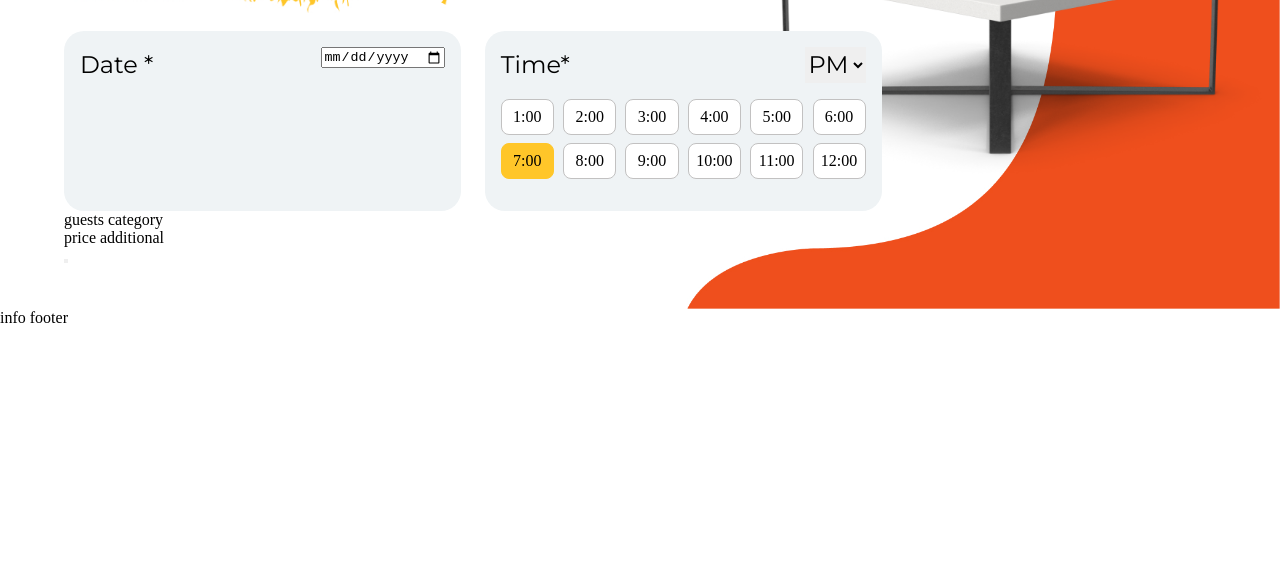
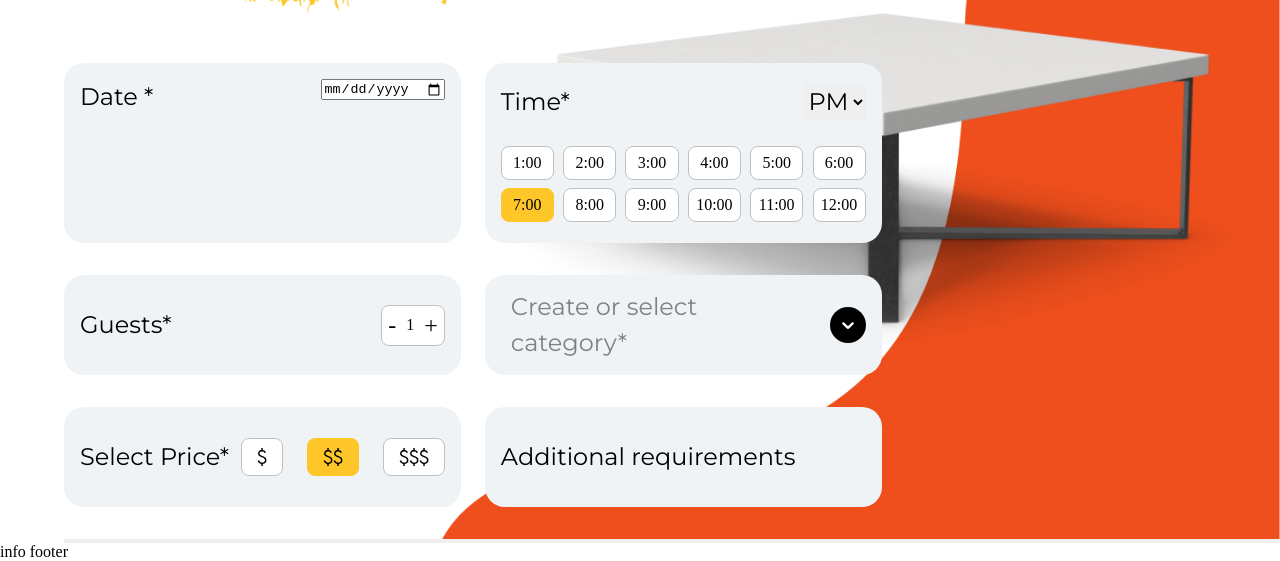
Before and after one commit to narekmaralchyan13/anoty1, a Gatsby site: page / in a window 1280 px wide. Shown: the part 315-876 px from the top of the page. Built offline with nearby package versions, Linux system fonts and the light colour scheme; Gatsby itself is replaced by a stand-in of ours.

Commit message:
added price select

```diff
--- a/package.json
+++ b/package.json
@@ -8,6 +8,7 @@
   },
   "author": "Kyle Mathews <mathews.kyle@gmail.com>",
   "dependencies": {
+    "@fontsource/cabin": "^4.5.10",
     "@fontsource/montserrat": "^4.5.14",
     "@fontsource/titan-one": "^4.5.9",
     "gatsby": "^5.8.0",
@@ -17,7 +18,8 @@
     "gatsby-source-filesystem": "^5.8.0",
     "gatsby-transformer-sharp": "^5.8.0",
     "react": "^18.2.0",
-    "react-dom": "^18.2.0"
+    "react-dom": "^18.2.0",
+    "react-select": "^5.7.2"
   },
   "devDependencies": {
     "prettier": "^2.8.7"
--- /dev/null
+++ b/src/components/conditionSelectors/conditions.module.css
@@ -0,0 +1,80 @@
+.selects {
+    width: 30%;
+    min-width: 290px;
+    height: 68px;
+    background-color: #EFF3F5;
+    border-radius: 20px;
+    display: flex;
+    justify-content: space-between;
+    align-items: center;
+    padding: 16px;
+}
+
+.inputName {
+    font-family: Montserrat;
+    font-size: 24px;
+    font-weight: 400;
+    line-height: 36px;
+    letter-spacing: 0em;
+    text-align: left;
+
+}
+.guests{
+    padding: 6px ;
+    background-color: white;
+    border: 1px solid #C2C1C1;
+    border-radius: 8px;
+    display: flex;
+    justify-content: center;
+    align-items: center;
+    gap: 4px;
+    font-size: 24px;
+
+
+}
+.guestsNumber{
+    width: 20px ;
+    border: none;
+    outline: none;
+    font-family: Cabin;
+    font-size: 16px !important;
+    text-align: center;
+}
+.guestsNumber::-webkit-inner-spin-button {
+    -webkit-appearance: none;
+    margin: 0;
+  }
+  .btn{
+    cursor: pointer;
+  }
+
+.categories{
+    width: 100%;
+    border: none;
+    outline: none;
+}
+.prices{
+    display: flex;
+    gap: 24px;
+}
+.price{
+    height: 36px;
+    border-radius: 8px;
+    padding: 0 15px;
+    background-color: white;
+    border: 1px solid #C2C1C1;
+    display: flex;
+    justify-content: center;
+    align-items: center;
+    cursor: pointer;
+}
+.selectedPrice{
+    height: 36px;
+    border-radius: 8px;
+    padding: 0 15px;
+    background-color: #FFC629;
+    border: 1px solid #FFC629;
+    display: flex;
+    justify-content: center;
+    align-items: center;
+}
--- /dev/null
+++ b/src/components/conditionSelectors/index.js
@@ -0,0 +1,166 @@
+import React, { useState } from 'react'
+import SelectContainer from '../form/components/selectContainer'
+import * as styles from './conditions.module.css'
+import CreatableSelect from 'react-select/creatable';
+import dollarIcon from './../../images/dollar.svg'
+
+
+const options = [
+    { value: 'Restaurant', label: 'Restaurant', color: "red" },
+    { value: 'Cafe', label: 'Cafe' },
+    { value: 'Club', label: 'Club' },
+    { value: 'Pub', label: 'Pub' },
+    { value: 'BeerHouse', label: 'BeerHouse' },
+    { value: 'WineHouse', label: 'WineHouse' },
+    { value: 'Bar', label: 'Bar' },
+    { value: 'Kids', label: 'Kids' },
+    { value: '', label: '+ Type for add other', isDisabled: true }
+];
+
+const customStyles = {
+    control: (base, state) => ({
+        ...base,
+        backgroundColor: '#EFF3F5',
+        border: 'none',
+        outline: 'none',
+        fontFamily: 'Montserrat',
+        fontSize: '24px',
+        fontWeight: '400',
+        lineHeight: '36px',
+        letterSpacing: '0em',
+        textAlign: 'left',
+        boxShadow: '0',
+
+    }),
+    option: (base, state) => ({
+        ...base,
+        backgroundColor: 'white',
+        fontFamily: 'Montserrat',
+        fontSize: '16px',
+        fontWeight: '400',
+        lineHeight: '24px',
+        letterSpacing: '0em',
+        textAlign: 'left',
+        '&:hover': {
+            backgroundColor: '#EFF3F5',
+        },
+    }),
+    dropdownIndicator: (base, state) => ({
+        ...base,
+        color: 'white',
+        backgroundColor: 'black',
+        with: '10px',
+        borderRadius: '50%',
+        cursor: 'pointer',
+        '&:hover': {
+            color: 'white',
+        },
+    }),
+    indicatorSeparator: (base, state) => ({
+        ...base,
+        backgroundColor: '#EFF3F5',
+    }),
+};
+
+const pricesData = [
+    {
+        value: "low",
+        content: <img src={dollarIcon} alt='priceIcon'/>,
+        selected: false,
+    },
+    {
+        value: "normal",
+        content: <>
+            <img src={dollarIcon} alt='priceIcon'/>
+            <img src={dollarIcon} alt='priceIcon'/>
+        </>,
+        selected: true,
+    },
+    {
+        value: "high",
+        content: <>
+            <img src={dollarIcon} alt='priceIcon'/>
+            <img src={dollarIcon} alt='priceIcon'/>
+            <img src={dollarIcon} alt='priceIcon'/>
+        </>,
+        selected: false,
+    },
+]
+
+
+const ConditionsSelect = () => {
+    const [prices,setPrices] = useState(pricesData)
+
+    function changePrice(price){
+        setPrices(prev=>{
+            return prev.map(item=>{
+                if(item.value===price) return {
+                    ...item,
+                    selected:true
+                }
+                return {
+                    ...item,
+                    selected:false
+                }
+            })
+        })
+    }
+
+    return (
+        <>
+            <SelectContainer>
+                <div className={styles.selects}>
+                    <span className={styles.inputName}>Guests*</span>
+                    <div className={styles.guests}>
+                        <span className={styles.btn}>-</span>
+                        <input type='number' min='1' defaultValue='1' className={styles.guestsNumber} />
+                        <span className={styles.btn}>+</span>
+                    </div>
+                </div>
+                <div className={styles.selects}>
+                    <CreatableSelect
+                        name='Category'
+                        options={options}
+                        isClearable
+                        placeholder="Create or select category*"
+                        className={styles.categories}
+                        styles={customStyles}
+                    />
+                </div>
+            </SelectContainer>
+            <SelectContainer>
+                <div className={styles.selects}>
+                    <span className={styles.inputName}>Select Price*</span>
+                    <div className={styles.prices}>
+                        {
+                            prices.map(item=>{
+                                return <div className={item.selected ?styles.selectedPrice : styles.price} onClick={()=>{changePrice(item.value)}}>
+                                    {item.content}
+                                </div>
+                            })
+                        }
+
+                        {/* <div className={styles.price}>
+                            <img src={dollarIcon} />
+                        </div>
+                        <div className={styles.price}>
+                            <img src={dollarIcon} />
+                            <img src={dollarIcon} />
+                        </div>
+                        <div className={styles.price}>
+                            <img src={dollarIcon} />
+                            <img src={dollarIcon} />
+                            <img src={dollarIcon} />
+                        </div> */}
+                    </div>
+                </div>
+                <div className={styles.selects}>
+                    <span className={styles.inputName}>Additional requirements</span>
+                </div>
+
+            </SelectContainer>
+        </>
+    )
+}
+
+export default ConditionsSelect
--- a/src/components/dateSelector/dateSelector.module.css
+++ b/src/components/dateSelector/dateSelector.module.css
@@ -1,10 +1,5 @@
-.DateSelecor{
-    width: 100%;
-    display: flex;
-    align-items: center;
-    gap:24px;
-}
-.container {
+
+.dayContainer {
     min-width: 290px;
     width: 30%;
     height: 148px;
@@ -24,6 +19,7 @@
     border-radius: 20px;
     display: flex;
     flex-direction: column;
+    justify-content: space-around;
     gap:16px;
 }
 .timeHead{
@@ -62,19 +58,25 @@ line-height: 36px;
     width:14% ;
     text-align: center;
     background-color: white;
-    padding: 8px 0px;
+    padding: 4px 0px;
     border:1px solid #C2C1C1 ;
     border-radius: 8px;
     cursor: pointer;
+    font-family: Cabin;
+    font-size: 16px;
+    line-height: 24px;
+
 }
 .selectedTime{
     width:14% ;
     text-align: center;
     background-color: white;
-    padding: 8px 0px;
     border:1px solid #C2C1C1 ;
     border-radius: 8px;
-    cursor: pointer;
+    padding: 4px 0px;
+    font-family: Cabin;
+    font-size: 16px;
+    line-height: 24px;
     background-color:#FFC629 ;
     border:1px solid #FFC629 ;
 }
--- a/src/components/dateSelector/index.js
+++ b/src/components/dateSelector/index.js
@@ -1,5 +1,6 @@
 import React, { useState } from 'react'
 import * as styles from './dateSelector.module.css'
+import SelectContainer from './../form/components/selectContainer'
 
 const times = [
     {
@@ -51,7 +52,7 @@ const times = [
     },
 ]
 
-const DateSelecor = () => {
+const DateSeletcor = () => {
 
     const [timesState, setTimesState] = useState(times)
 
@@ -70,8 +71,8 @@ const DateSelecor = () => {
         })
     }
     return (
-        <div className={styles.DateSelecor}>
-            <div className={styles.container}>
+        <SelectContainer>
+            <div className={styles.dayContainer}>
                 <span className={styles.inputName}>Date *</span>
                 <input type='date' />
             </div>
@@ -112,8 +113,8 @@ const DateSelecor = () => {
                     </div>
                 </div>
             </div>
-        </div>
+        </SelectContainer>
     )
 }
 
-export default DateSelecor
+export default DateSeletcor
--- /dev/null
+++ b/src/components/form/components/selectContainer/index.js
@@ -0,0 +1,13 @@
+import React from 'react'
+import * as styles from './selectContainer.module.css'
+
+const SelectContainer
+ = ({children}) => {
+  return (
+    <div className={styles.selectContainer}>
+        {children}
+    </div>
+  )
+}
+
+export default SelectContainer
--- /dev/null
+++ b/src/components/form/components/selectContainer/selectContainer.module.css
@@ -0,0 +1,6 @@
+.selectContainer {
+    width: 100%;
+    display: flex;
+    align-items: center;
+    gap:24px;
+}
--- a/src/components/form/formStyle.module.css
+++ b/src/components/form/formStyle.module.css
@@ -1,10 +1,12 @@
 .form {
     padding-left: 5%;
-    height: 70%;
     background-image:url(./../../images/tableBackground.png) ,url(./../../images/background.jpg);
     background-size: auto 100% , auto 100%;
     background-position: right bottom, right  ;
   background-repeat: no-repeat, no-repeat;
+  display: flex;
+  flex-direction: column;
+  gap: 32px;
 
 
 }
--- a/src/components/form/index.js
+++ b/src/components/form/index.js
@@ -1,5 +1,6 @@
 import React from 'react'
-import DateSelecor from '../dateSelector'
+import ConditionsSelect from '../conditionSelectors'
+import DateSeletcor from '../dateSelector'
 import FormHeader from '../fromHeader'
 import * as styles from './formStyle.module.css'
 
@@ -7,12 +8,9 @@ const Form = () => {
   return (
     <form className={styles.form} >
       <FormHeader />
-      <div>
-          <DateSelecor />
-          <div>guests category</div>
-          <div>price additional</div>
+      <DateSeletcor />
+      <ConditionsSelect />
           <button></button>
-      </div>
     </form>
   )
 }
```
Also changed, not shown: 1 other file.
